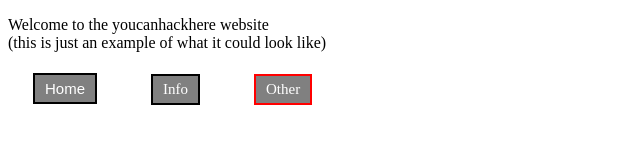
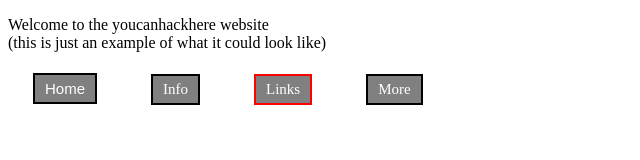
Before and after one commit to youcanhackhere/youcanhackhere.github.io, a plain HTML site: page index3.html in a window 1280 px wide. Shown: the whole page, without its empty margins (0-640 px from the left). Drawn offline with Linux system fonts and the light colour scheme.

Commit message:
Update index3.html

```diff
--- a/index3.html
+++ b/index3.html
@@ -3,7 +3,7 @@
 
 <head>
 	<title>
-		youcanhackhere More
+		youcanhackhere
 	</title>
 
 	<!-- Style to create button -->
@@ -40,7 +40,7 @@
 </head>
 
 <body>
-	<p> Welcome to the youcanhackhere website<br>(this is just an example of what it could look like)</br></p>
+	<p>Welcome to the youcanhackhere website<br>(this is just an example of what it could look like)</br></p>
 
 	<button class="link"
 	onclick="window.location.href = 'index.html';">
@@ -52,9 +52,12 @@
 	</button2>
 	<button3 class="selected"
 	onclick="window.location.href = 'index3.html';">
-		Other
+		Links
 	</button3>
-
+	<button4 class="link"
+  onclick="window.location.href = 'index4.html';">
+    More
+  </button4>
 </body>
 
 </html>
```
